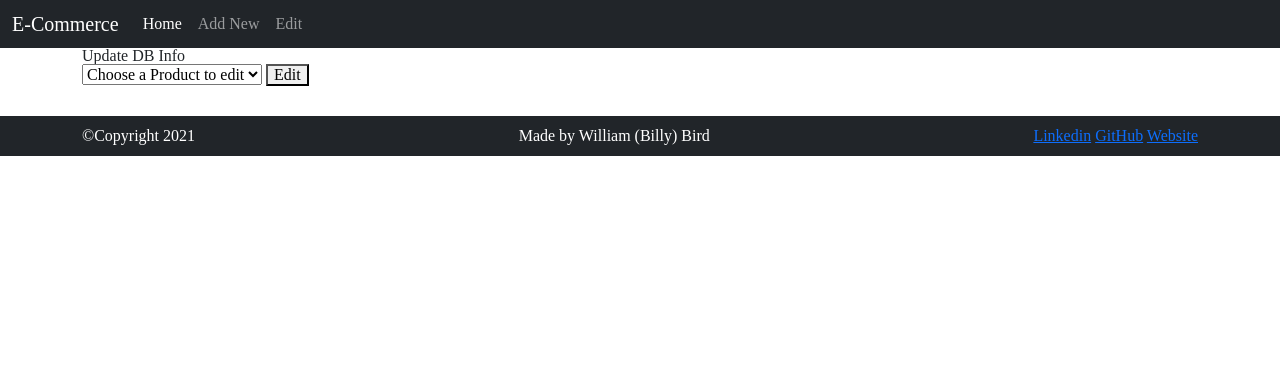
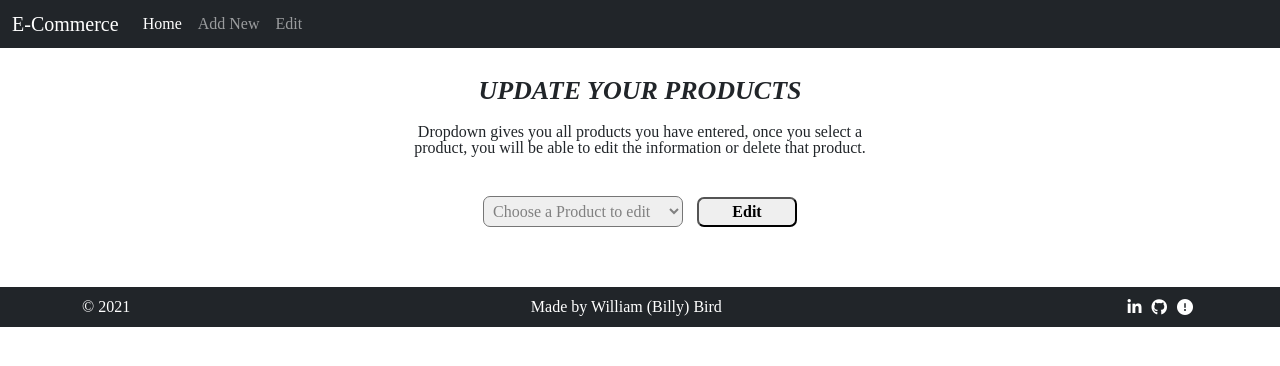
Before and after one commit to billyloc/php_crud, a PHP site: page /edit.php in a window 1280 px wide. Shown: the top 366 px of the page. Run offline with PHP 8.4, Linux system fonts and the light colour scheme; data that the repository does not hold is empty; some libraries are stand-ins or nearby versions.

Commit message:
CRUD finished need to create product page next

```diff
--- a/add-new.php
+++ b/add-new.php
@@ -1,11 +1,14 @@
 <?php
 include 'header.php';
+include_once 'nav.php';
  ?>
 
 
 <section class="add-new-form">
 	<div class="container">
 		<div class="row">
+			<h2>Add New Products</h2>
+			<div class="insert-container">
 				<form action="insert.php" method="POST">
 					<div class="form-class">
 						<div class="mb-3">
@@ -31,6 +34,7 @@ include 'header.php';
 				</form>
 			</div>
 		</div>
+	</div>
 </section>
 
 
--- a/edit.php
+++ b/edit.php
@@ -1,16 +1,15 @@
 <?php
-
-include_once 'config.php';
-
-include 'header.php';
-
+include_once 'header.php';
+include_once 'nav.php';
  ?>
 
- <section>
+<section class="edit-form">
  	<div class="container">
  		<div class="row">
- 			<h2>Update DB Info</h2>
- 			<div class="get-product">
+ 			<h2>Update Your Products</h2>
+ 			<div class="edit-box">
+	 			<div>Dropdown gives you all products you have entered, once you select a product, you will be able to edit the information or delete that product.</div>
+	 			<div class="get-products">
 		 			<select name="products" id="product_list">
 		 					<option value="" id="disable">Choose a Product to edit</option>
 		 					<?php
@@ -25,6 +24,9 @@ include 'header.php';
 							?>
 		 			</select>
 					<button class="edit-data">Edit</button>
+ 				</div>
+ 				<div class="edit-list"></div>
+ 			</div>
  		</div>
  	</div>
 </section>
@@ -41,39 +43,26 @@ include 'header.php';
  	</div>
  </section>
 
-
- <?php
-
-include 'footer.php';
-
-  ?>
-
-<script>
-
-$(document).ready(function() {
-
-    $('#product_list').on('change', function() {
-    	// alert($(this).val());
-    	$("select option:first").attr("disabled", "true");
-    })
-
-    $('.edit-data').on('click', function() {
-    	var id = $('#product_list').val();
-    	$('.edit-form').load("select.php", {
-    		id: id
-    	});
-    })
-
-
-
-	// $.ajax({
-	// 	url: 'select.php',
-	// 	method: 'POST',
-	// 	data: {
-	// 		id: id
-	// 	};
-	// })
-})
+ <!-- Modal -->
+<div class="modal fade" id="exampleModal" tabindex="-1" role="dialog" aria-labelledby="exampleModalLabel" aria-hidden="true">
+  <div class="modal-dialog" role="document">
+    <div class="modal-content">
+      <div class="modal-header">
+        <h5 class="modal-title" id="exampleModalLabel">Confirm</h5>
+<!--         <button type="button" class="close" data-dismiss="modal" aria-label="Close">
+          <span aria-hidden="true">&times;</span>
+        </button> -->
+      </div>
+      <div class="modal-body">
+        Are you sure you want to delete this product? This cannot be reversed
+      </div>
+      <div class="modal-footer">
+        <button type="button" class="btn btn-secondary" data-dismiss="modal">No</button>
+        <button type="button" id="delete-confirm" class="btn btn-primary">Yes</button>
+      </div>
+    </div>
+  </div>
+</div>
 
 
 
@@ -85,4 +74,13 @@ $(document).ready(function() {
 
 
 
-  </script>
+
+
+
+
+
+ <?php
+
+include_once 'footer.php';
+
+  ?>
--- a/footer.php
+++ b/footer.php
@@ -1,17 +1,21 @@
 
 
-<footer>
+<footer class="footer">
 	<div class="container">
 		<div class="row">
 			<div class="footer-items">
-				<div>&copy;Copyright 2021</div>
+				<div>&copy; 2021</div>
 				<div>Made by William (Billy) Bird</div>
 				<div>
 					<ul>
 						<li>
-							<a href="#">Linkedin</a>
-							<a href="#">GitHub</a>
-							<a href="#">Website</a>
+							<a href="#"><i class="fab fa-linkedin-in"></i></a>
+						</li>
+						<li>
+							<a href="#"><i class="fab fa-github"></i></a>
+						</li>
+						<li>
+							<a href="#"><i class="fas fa-exclamation-circle"></i></a>
 						</li>
 					</ul>
 				</div>
--- a/header.php
+++ b/header.php
@@ -11,30 +11,14 @@ include_once 'config.php';
 <head>
 	<meta charset="UTF-8">
 	<meta name="viewport" content="width=device-width, initial-scale=1.0">
-	<title>Test</title>
+	<title>Website Name Of Your Choice</title>
 
 	<!-- Bootstrap -->
 	<link href="https://cdn.jsdelivr.net/npm/bootstrap@5.0.1/dist/css/bootstrap.min.css" rel="stylesheet" integrity="sha384-+0n0xVW2eSR5OomGNYDnhzAbDsOXxcvSN1TPprVMTNDbiYZCxYbOOl7+AMvyTG2x" crossorigin="anonymous">
 
+	<!-- Font Awesome -->
+	<script src="https://kit.fontawesome.com/a74c2d8de3.js" crossorigin="anonymous"></script>
+
 	<link rel="stylesheet" href="style.css">
 </head>
 <body>
-	<header>
-		<!-- <div class="container"> -->
-			<nav class="navbar navbar-expand-lg navbar-dark bg-dark">
-				<div class="container-fluid">
-				    <a class="navbar-brand" href="index.php">E-Commerce</a>
-				    <button class="navbar-toggler" type="button" data-bs-toggle="collapse" data-bs-target="#navbarNavAltMarkup" aria-controls="navbarNavAltMarkup" aria-expanded="false" aria-label="Toggle navigation">
-			      		<span class="navbar-toggler-icon"></span>
-				    </button>
-			    	<div class="collapse navbar-collapse" id="navbarNavAltMarkup">
-				      	<div class="navbar-nav">
-				        	<a class="nav-link active" aria-current="page" href="#">Home</a>
-					        <a class="nav-link" href="add-new.php">Add New</a>
-					        <a class="nav-link" href="edit.php">Edit</a>
-					    </div>
-				    </div>
-			  	</div>
-			</nav>
-		<!-- </div>		 -->
-	</header>
--- a/insert.php
+++ b/insert.php
@@ -1,6 +1,7 @@
 <?php
 
 include_once 'config.php';
+include_once 'nav.php';
 
 $name = $_POST['pname'];
 $desc = $_POST['description'];
@@ -20,6 +21,7 @@ $sql = "INSERT into products (`productName`,`productDescription`,`productImage`,
 
 if (mysqli_query($conn, $sql)) {
   echo "New record created successfully";
+  header('Location: index.php');
 } else {
   echo "Error: " . $sql . "<br>" . mysqli_error($conn);
 }
--- a/js/index.js
+++ b/js/index.js
@@ -1,5 +1,6 @@
 
 $(document).ready(function() {
+	// while in mobile toggle the menu open and close
 	var open = 'no';
 	$('.navbar-toggler-icon').click(function() {
 		if(open == 'no') {
@@ -11,4 +12,52 @@ $(document).ready(function() {
 		}
 	})
 
+
+	// when choosing the list to edit product, after you select the dropdown disable the first option since its just a placeholder
+    $('#product_list').on('change', function() {
+    	// alert($(this).val());
+    	$("select option:first").attr("disabled", "true");
+    })
+
+
+    // load the selected product to edit, making sure they choose something first
+    $('.edit-data').on('click', function(e) {
+    	var list = $('#product_list').val();
+
+    	if(list === '' ) {
+    		e.preventDefault();
+    		alert('Please choose a product to edit');
+    	} else {
+	    	var id = $('#product_list').val();
+	    	$('.edit-list').load("select.php", {
+	    		id: id
+	    	});
+    	}
+    })
+
+
+    // Prompt user to confirm they want to delete the selected product, if yes delete using AJAX
+
+    $('#delete-confirm').on('click', function() {
+    	var id = $('#prod_id').val();
+
+		$.ajax({
+		  url: "delete.php",
+		  type: "POST",
+		  data: {id},
+		}).done(function() {
+		  location.href = 'index.php';
+		})
+
+    })
+
+
+    // fix footer to bottom of page **TODO* figure out why its not automatically on the bottom
+    var pathname = window.location.pathname;
+    console.log(pathname);
+
+    if(pathname === '/e-commerce/edit.php') {
+    	$('.footer').css('position','fixed');
+    }
+
 })
--- /dev/null
+++ b/nav.php
@@ -0,0 +1,20 @@
+<?php
+include_once 'header.php';
+ ?>
+<header>
+	<nav class="navbar navbar-expand-lg navbar-dark bg-dark">
+		<div class="container-fluid">
+		    <a class="navbar-brand" href="index.php">E-Commerce</a>
+		    <button class="navbar-toggler" type="button" data-bs-toggle="collapse" data-bs-target="#navbarNavAltMarkup" aria-controls="navbarNavAltMarkup" aria-expanded="false" aria-label="Toggle navigation">
+	      		<span class="navbar-toggler-icon"></span>
+		    </button>
+	    	<div class="collapse navbar-collapse" id="navbarNavAltMarkup">
+		      	<div class="navbar-nav">
+		        	<a class="nav-link active" aria-current="page" href="index.php">Home</a>
+			        <a class="nav-link" href="add-new.php">Add New</a>
+			        <a class="nav-link" href="edit.php">Edit</a>
+			    </div>
+		    </div>
+	  	</div>
+	</nav>
+</header>
--- a/style.css
+++ b/style.css
@@ -9,7 +9,7 @@ fieldset, form, label, legend,
 table, caption, tbody, tfoot, thead, tr, th, td,
 article, aside, canvas, details, embed,
 figure, figcaption, footer, header, hgroup,
-menu, nav, output, ruby, section, summary,
+menu, nav, output, ruby, summary,
 time, mark, audio, video {
 	margin: 0;
 	padding: 0;
@@ -18,7 +18,7 @@ time, mark, audio, video {
 	font: inherit;
 	vertical-align: baseline;
 }
-/* HTML5 display-role reset for older browsers */
+ /*HTML5 display-role reset for older browsers */
 article, aside, details, figcaption, figure,
 footer, header, hgroup, menu, nav, section {
 	display: block;
@@ -46,6 +46,163 @@ header {
 	background: #212529!important;
 }
 
+/*front page*/
+
+.hero img {
+	width: 100%;
+}
+
+.hero-message {
+	width: 500px;
+	position: absolute;
+  top: 30%;
+  left: 30%;
+  background-color: white;
+  opacity: .9;
+  height: 250px;
+  text-align: center;
+}
+
+.hero-message h1 {
+	font-size: 26px;
+	margin-top: 20px;
+}
+
+.hero-message p {
+	font-size: 18px;
+}
+
+.hero-message button {
+	width: 80%;
+	padding: 10px;
+	border-radius: 7px;
+	background-color: #EFEFEF;
+	color: black;
+	margin-top: 40px;
+}
+
+.hero-message button:hover {
+	background-color: black;
+	color: white;
+}
+
+.item {
+	margin-top: 20px;
+}
+
+
+/*Add New*/
+
+.add-new-form h2 {
+	text-align: center;
+	font-size: 26px;
+	font-weight: bold;
+	font-style: italic;
+	margin-top: 40px;
+	margin-bottom: 30px;
+}
+
+.insert-container {
+	margin-top: 40px;
+	width: 500px;
+	margin: 0 auto;
+}
+
+
+/*edit.php*/
+
+.edit-form h2 {
+	text-align: center;
+	margin-top: 30px;
+	font-size: 26px;
+	text-transform: uppercase;
+	font-weight: bold;
+	font-style: italic;
+}
+
+.edit-box {
+	width: 500px;
+	margin: 0 auto;
+	text-align: center;
+	margin-top: 20px!important;
+}
+
+
+
+.get-products {
+	margin-top: 40px;
+}
+
+#product_list {
+    border-radius: 7px;
+    width: 200px;
+    padding: 5px;
+    color: grey;
+}
+
+.edit-data {
+	width: 100px;
+	border-radius: 7px;
+	font-weight: bold;
+	padding: 5px;
+	margin-left: 10px;
+}
+
+.edit-data:hover {
+	background-color: black;
+	color: white;
+}
+
+.edit-list label {
+	display: block;
+}
+
+.edit-list input {
+	width: 250px;
+	border-radius: 7px;
+	padding: 5px;
+}
+
+.edit-list {
+	margin-top: 30px;
+}
+
+.edit-list .form-group {
+	display: flex;
+	justify-content: space-between;
+	margin-bottom: 15px;
+}
+
+.edit-list .update-data {
+		width: 100px;
+    border-radius: 7px;
+    font-weight: bold;
+    padding: 5px;
+}
+
+.edit-list .update-data:hover {
+	background-color: black;
+	color: white;
+}
+
+.edit-list #delete-data {
+		width: 100px;
+    border-radius: 7px;
+    font-weight: bold;
+    padding: 5px;
+    margin-left: 10px;
+    background-color: #EFEFEF;
+    color: black;;
+    border-color: black;
+}
+
+.edit-list #delete-data:hover {
+	background-color: red;
+	color: white;
+}
+
+
+
 
 .products {
 	margin-top: 30px;
@@ -69,13 +226,23 @@ footer {
 	height: 40px;
 	display: flex;
 	justify-content: space-between;
-	align-items: center;\
+	align-items: center;
 	bottom: 0;
+}
+
+.footer ul {
+	display: flex;
+}
+
+.footer ul li {
+	margin: 0 5px 0 5px;
+}
+
+.footer ul li i {
+	color: white;
 }
 
 
 @media only screen and (max-width: 768px) {
-  body {
-    background-color: lightblue;
-  }
+
 }
```
Also changed, not shown: delete.php (+12 -4 lines), index.php (+9 -31 lines), select.php (+5 -2 lines), 1 other file. Lines whose indentation alone changed are shown as unchanged.
